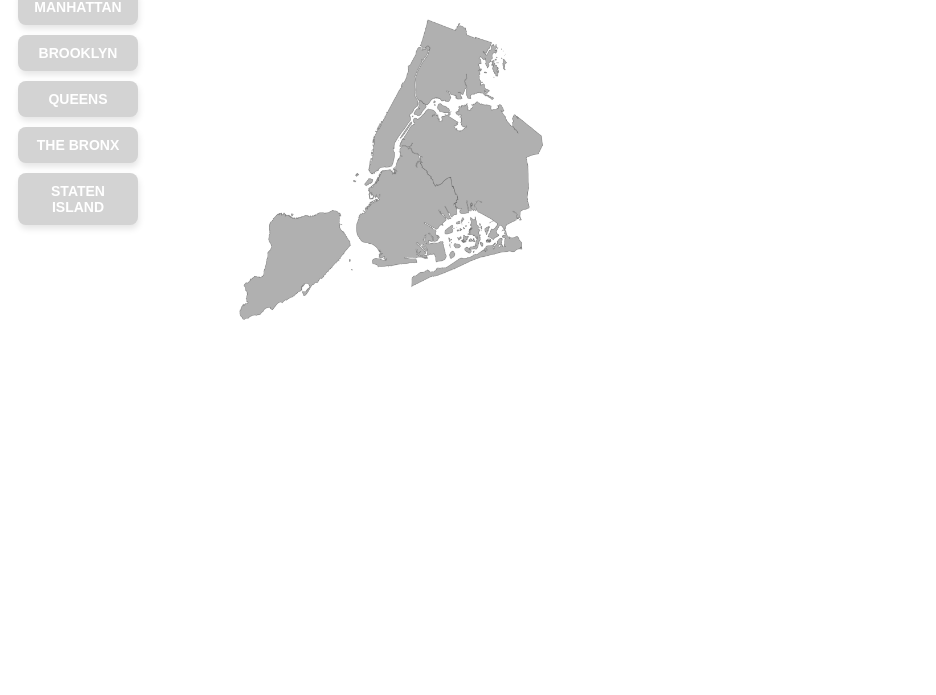
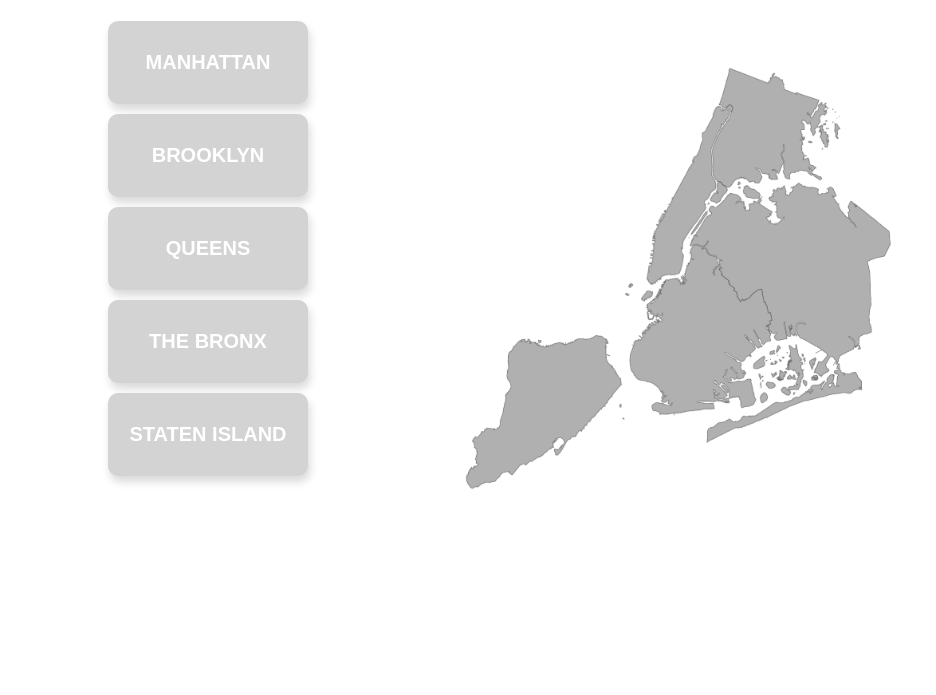
Before and after one commit to MahaAldawood9/Class2, a plain HTML site: page index.html in a window 1280 px wide. Shown: the part 105-800 px from the top of the page, without its empty margins (0-936 px from the left). Drawn offline with Linux system fonts and the light colour scheme.

Commit message:
enlarge and more map errors

```diff
--- a/index.html
+++ b/index.html
@@ -14,18 +14,26 @@
         NYC Boroughs
     </div>
 
+    <!-- changed the header to make it more engaging -->
     <h1>
         Select a Borough to Explore
     </h1>
 
+
+    <!--container to hold buttons-->
     <div class="container">
         <div class="button-container">
-            <button id="Manhattan" onmouseover="injectImage('manhattan')"onmouseout="injectImage('default')">Manhattan</button>
-            <button id="Brooklyn" onmouseover="injectImage('brooklyn')" onmouseout="injectImage('default')">Brooklyn</button>
+            <button id="Manhattan" onmouseover="injectImage('manhattan')"
+                onmouseout="injectImage('default')">Manhattan</button> <!--mouseout goes back to defult map-->
+            <button id="Brooklyn" onmouseover="injectImage('brooklyn')"
+                onmouseout="injectImage('default')">Brooklyn</button>
             <button id="Queens" onmouseover="injectImage('queens')" onmouseout="injectImage('default')">Queens</button>
-            <button id="Thebronx" onmouseover="injectImage('thebronx')" onmouseout="injectImage('default')">The Bronx</button>
-            <button id="StatenIsland" onmouseover="injectImage('statenisland')"onmouseout="injectImage('default')">Staten Island</button>
+            <button id="Thebronx" onmouseover="injectImage('thebronx')" onmouseout="injectImage('default')">The
+                Bronx</button>
+            <button id="StatenIsland" onmouseover="injectImage('statenisland')"
+                onmouseout="injectImage('default')">Staten Island</button>
         </div>
+
 
         <div id="maps"></div>
     </div>
--- a/scripts.js
+++ b/scripts.js
@@ -1,3 +1,4 @@
+// Preload images to avoid delay when switching
 function preloadImages() {
     const imageSources = [
         "images/MN.png",
@@ -18,44 +19,55 @@ function preloadImages() {
     return preloadedImages;
 }
 
+// Inject and toggle opacity of borough maps
+function injectImage(borough) {
+    const container = document.getElementById("maps");
 
-function injectImage(borough) {
+    // Clear the current map
+    container.innerHTML = '';
+
+    // Create new image element for selected borough
     const img = document.createElement("img");
+    img.id = borough + "Map";  // Add unique id for each map
+    img.alt = borough + " Map";
 
-
+    // Set the source based on the borough clicked
     switch (borough) {
         case 'manhattan':
             img.src = "images/MN.png";
-            img.alt = "Manhattan Map";
             break;
         case 'brooklyn':
             img.src = "images/BK.png";
-            img.alt = "Brooklyn Map";
             break;
         case 'queens':
             img.src = "images/QN.png";
-            img.alt = "Queens Map";
             break;
         case 'thebronx':
             img.src = "images/BX.png";
-            img.alt = "The Bronx Map";
             break;
         case 'statenisland':
             img.src = "images/SI.png";
-            img.alt = "Staten Island Map";
             break;
-
         default:
-            img.src = "images/NYC.png";
-            img.alt = "NYC Map";
+            img.src = "images/NYC.png";  // Default map
     }
 
-    const container = document.getElementById("maps");
-    container.innerHTML = '';
+    // Append the image to the container
     container.appendChild(img);
+
+    // Set opacity of other maps to 0, and the selected map to 1 (fully visible)
+    const maps = container.querySelectorAll('img');
+    maps.forEach(image => {
+        if (image.id !== borough + "Map") {
+            image.style.opacity = 0;  // Hide other maps
+        } else {
+            image.style.opacity = 1;  // Show the selected map
+        }
+    });
 }
 
+// Initialize default map on load
 window.onload = function () {
     preloadImages();
-    injectImage('default');
-}
+    injectImage('default');  // Show the default map when the page loads
+};
--- a/styles.css
+++ b/styles.css
@@ -7,10 +7,10 @@
     letter-spacing: 2px;
 }
 
-
+/* increased the font size */
 h1 {
     text-align: center;
-    font-size: 15px;
+    font-size: 30px;
     font-family: sans-serif;
 }
 
@@ -21,20 +21,21 @@ h1 {
     margin-bottom: 20px;
 }
 
+/* increased size of button */
 button {
-    width: 120px;
+    width: 200px;
     background: lightgrey;
     border: none;
-    border-radius: 8px;
+    border-radius: 10px;
     cursor: pointer;
-    font-size: 14px;
+    font-size: 20px;
     font-weight: 600;
-    padding: 10px 10px;
-    margin-left: 10px;
+    padding: 30px 15px;
+    margin-left: 100px;
     margin-top: 10px;
     text-transform: uppercase;
     color: white;
-    box-shadow: 1px 4px 6px rgba(0, 0, 0, 0.1);
+    box-shadow: 2px 6px 8px rgba(0, 0, 0, 0.15);
     transition: all 0.3s ease;
 }
 
@@ -44,13 +45,14 @@ button:hover {
     transform: scale(1.2)
 }
 
+/* increased the gap between the two containers */
 .container {
     display: flex;
-    gap: 10px;
+    gap: 30px;
 }
 
 #maps {
-    width: 500px;
+    width: 700px;
     height: 500px;
     position: relative;
     overflow: hidden;
```
